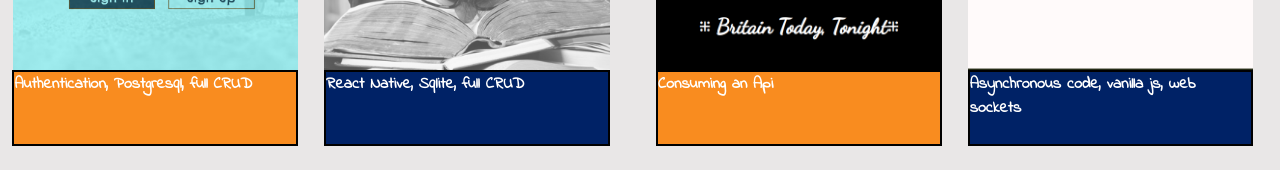
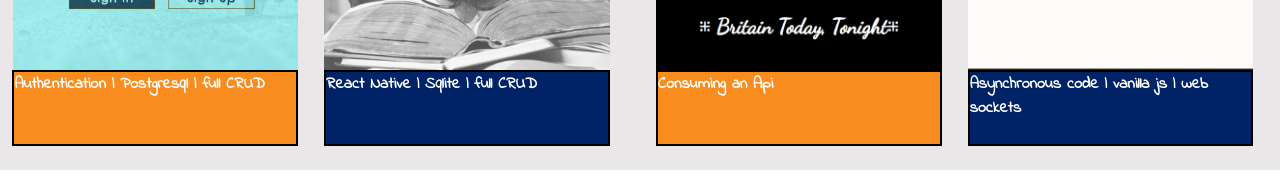
Before and after one commit to cyberstizz/charleslambjr, a React (Create React App) app: page /projects in a window 1280 px wide. Shown: the part 630-826 px from the top of the page. Built offline with nearby package versions, Linux system fonts and the light colour scheme; a web font is replaced by a local one.

Commit message:
fixed the description for the footer on the projects page

```diff
--- a/src/components/Challenges.css
+++ b/src/components/Challenges.css
@@ -15,3 +15,12 @@
     z-index: 19;
     opacity: 80%;
 }
+
+#title{
+    z-index: 22;
+    text-align: center;
+    margin-top: 0;
+    height: 4vh;
+    width: 10vw;
+    border: solid orange 2px;
+}
--- a/src/components/Challenges.js
+++ b/src/components/Challenges.js
@@ -4,9 +4,14 @@ import './Challenges.css';
 
 const Challenges = () =>{
 return (
+    <React.Fragment>
     <div id="fullPagePic">
         <div id="blueOverlay"></div>
+        <div id="title">My toughest Challenges</div>
     </div>
+
+
+    </React.Fragment>
 )
 }
 
--- a/src/components/Projects.js
+++ b/src/components/Projects.js
@@ -26,14 +26,14 @@ class Projects extends React.Component{
             cardOneTopColor: 'rgb(249, 140, 31)',
             cardOneLink: firstLink,
             cardOneGithub: firstGithubLink,
-            cardOneFooterText: 'Authentication, Postgresql, full CRUD',
+            cardOneFooterText: 'Authentication | Postgresql | full CRUD',
             cardTwoTitle: 'KnowIt',
             cardTwoBackgroundImage: `url(${quickShowBackground})`,
             cardTwoButtonColor: 'rgb(249, 140, 31)',
             cardTwoTopColor: 'rgb(0, 34, 102)',
             cardTwoLink: secondLink,
             cardTwoGithub: secondGithubLink,
-            cardTwoFooterText: 'React Native, Sqlite, full CRUD',
+            cardTwoFooterText: 'React Native | Sqlite | full CRUD',
             cardThreeTitle: 'Quickshow',
             cardThreeBackgroundImage: `url(${wizardVsWitchBackground})`,
             cardThreeButtonColor: 'rgb(0, 34, 102)',
@@ -47,7 +47,7 @@ class Projects extends React.Component{
             cardFourTopColor: 'rgb(0, 34, 102)',
             cardFourLink: fourthLink,
             cardFourGithub: fourthGithubLink,
-            cardFourFooterText: 'Asynchronous code, vanilla js, web sockets',
+            cardFourFooterText: 'Asynchronous code | vanilla js | web sockets',
             cardOneDescription: 'A goal application allowing users to sign up, enter their goals and aspirations and track them daily',
             cardTwoDescription: 'A flashcard application based on the popular scientific study of spaced repetiton',
             cardThreeDescription: 'An application using the shows Api that allows users to find out information about their favorite shows and when they first aired quickly',
```
